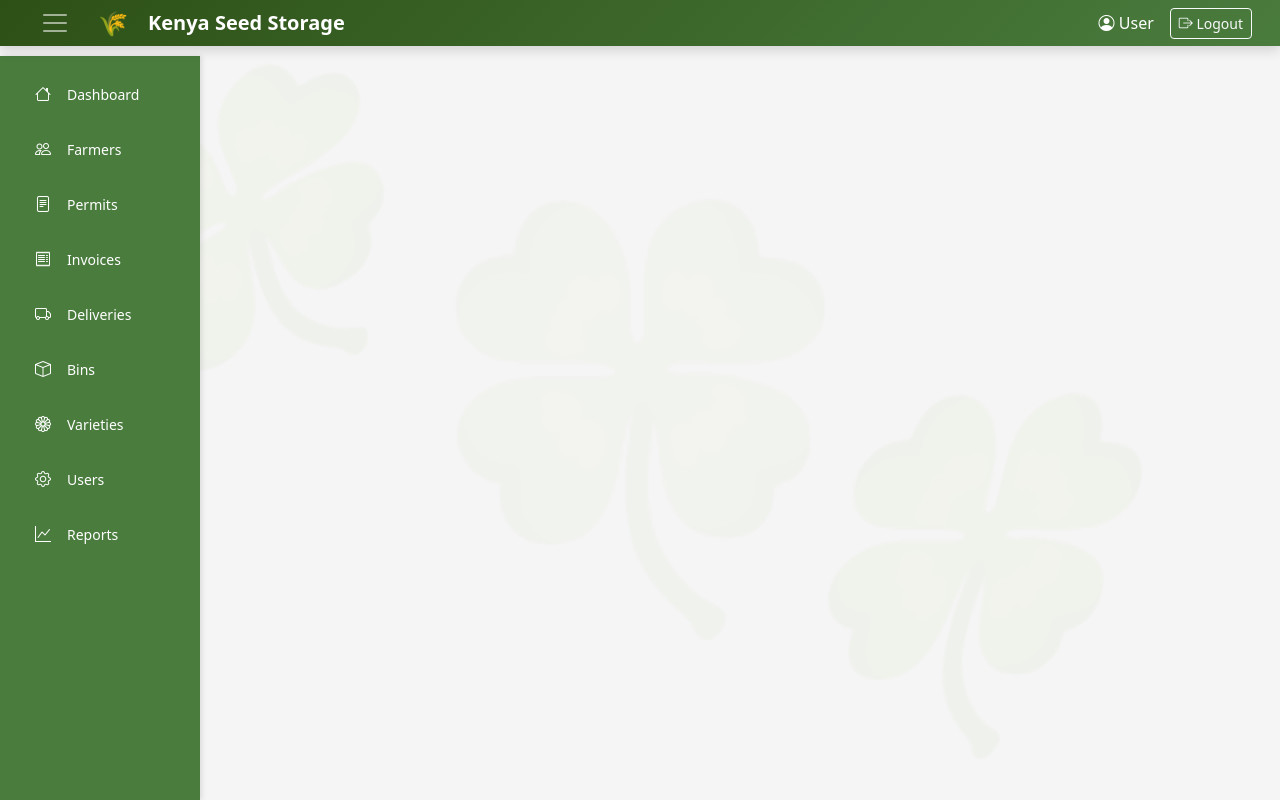
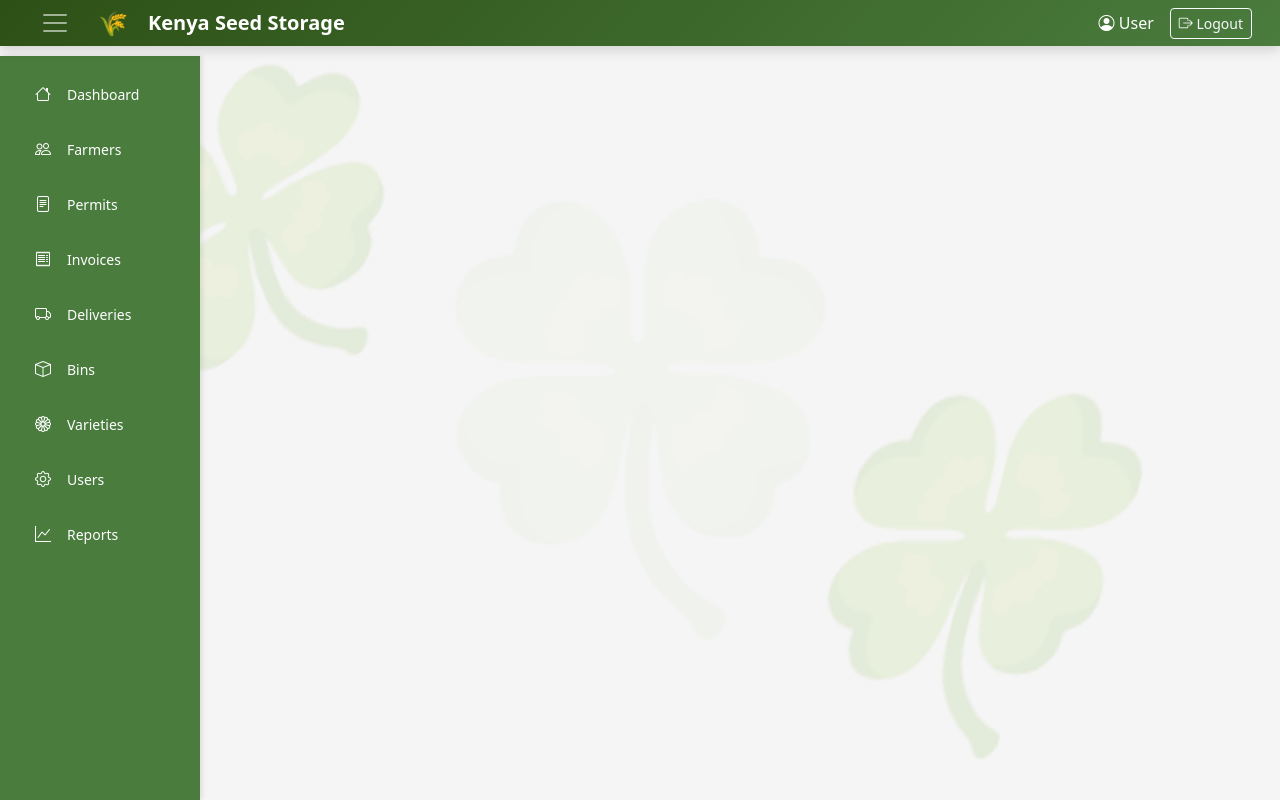
Before and after one commit to Lipasbrian/Seed-Storage-Management-system, a PHP site: page /includes/header.php in a window 1280 px wide. Run offline with PHP 8.4, Linux system fonts and the light colour scheme.

Commit message:
Increase clover watermark opacity from 0.04 to 0.12 for better visibility

```diff
--- a/css/style.css
+++ b/css/style.css
@@ -22,7 +22,7 @@
   top: calc(10% + var(--scroll-y, 0px));
   left: 5%;
   font-size: 300px;
-  opacity: 0.04;
+  opacity: 0.12;
   z-index: 1;
   pointer-events: none;
   transform: skewY(-15deg) rotate(-20deg);
@@ -35,7 +35,7 @@
   bottom: calc(10% - var(--scroll-y, 0px));
   right: 8%;
   font-size: 320px;
-  opacity: 0.04;
+  opacity: 0.12;
   z-index: 1;
   pointer-events: none;
   transform: skewY(-15deg) rotate(15deg);
```
